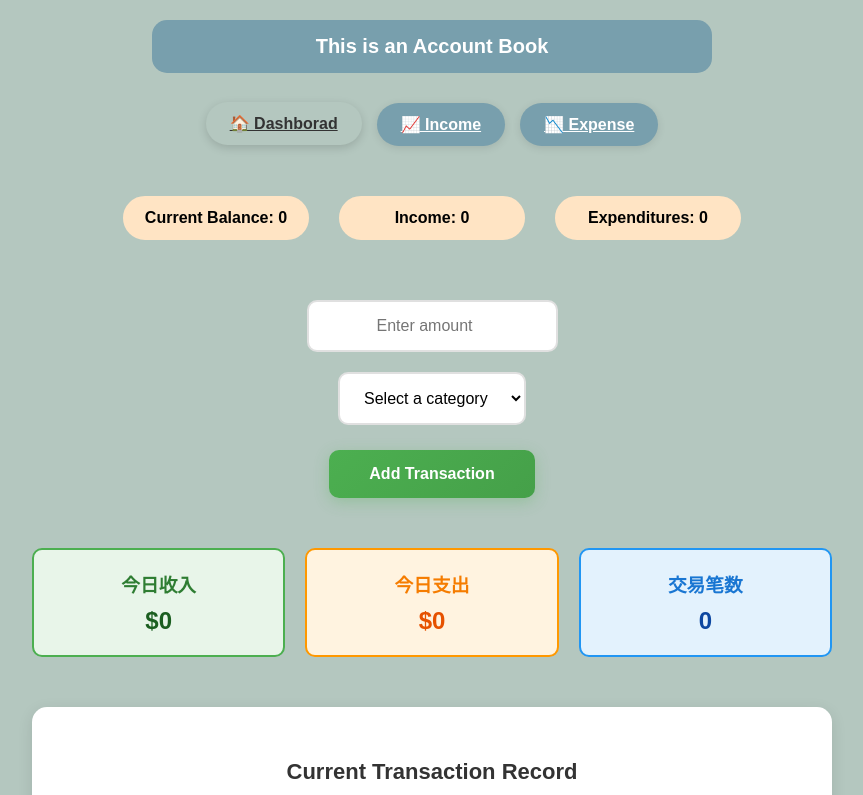
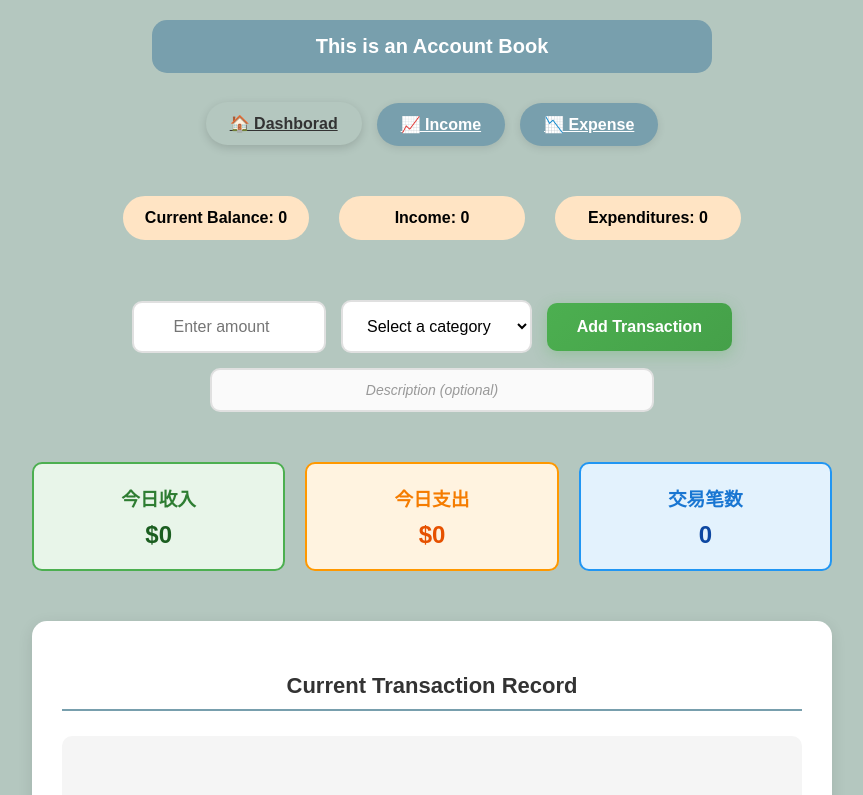
Before and after one commit to Linqiumeng/reacr-accountBook, a React (Vite) app: page / in a window 1280 px wide. Shown: the top 795 px of the page, without its empty margins (208-1071 px from the left). Built offline with nearby package versions, Linux system fonts and the light colour scheme.

Commit message:
Update Dashboard UI and Search Record function in Income and Expense Pages

```diff
--- a/src/App.jsx
+++ b/src/App.jsx
@@ -37,7 +37,7 @@ function App() {
 
 
   // ** Handle new Transaction
-  const addTransaction = (amount, type)=>{
+  const addTransaction = (amount, type, description = '')=>{
     if (type === 'Income'){
       setBalance(prev => prev + amount)
       setIncome(prev => prev + amount)
@@ -49,6 +49,7 @@ function App() {
   const newRecord = {
     type: type,
     amount: amount,
+    description: description,
     time: new Date().toLocaleString('en-US',{
         year: 'numeric',
         month: 'short',
--- a/src/Components/RecordList/RecordList.css
+++ b/src/Components/RecordList/RecordList.css
@@ -79,6 +79,17 @@
   font-size: 18px;
   font-weight: bold;
   color: #333;
+}
+
+.record-description {
+  font-size: 14px;
+  color: #666;
+  margin: 3px 0;
+  font-style: italic;
+  max-width: 200px;
+  overflow: hidden;
+  text-overflow: ellipsis;
+  white-space: nowrap;
 }
 
 .record-time {
--- a/src/Components/TransactionForm/TransactionForm.css
+++ b/src/Components/TransactionForm/TransactionForm.css
@@ -3,20 +3,32 @@
   max-width: 800px;
   margin: 0 auto;
   padding: 20px;
+  display: flex;
+  flex-direction: column;
+  align-items: center;
+  gap: 15px;
+}
+
+.form-row {
+  display: flex;
+  gap: 15px;
+  align-items: center;
+  justify-content: center;
+  flex-wrap: wrap;
+  width: 100%;
+  max-width: 600px;
 }
 
 .numInput {
-  max-width: 300px;
+  flex: 1;
+  min-width: 150px;
+  max-width: 200px;
   padding: 15px 20px;
   border: 2px solid #e0e0e0;
   border-radius: 10px;
   font-size: 16px;
-  margin-bottom: 20px;
   transition: border-color 0.3s ease, box-shadow 0.3s ease;
   text-align: center;
-  display: block;
-  margin-left: auto;
-  margin-right: auto;
 }
 
 .numInput:focus {
@@ -26,18 +38,16 @@
 }
 
 #category {
-  max-width: 300px;
+  flex: 1;
+  min-width: 150px;
+  max-width: 200px;
   padding: 15px 20px;
   border: 2px solid #e0e0e0;
   border-radius: 10px;
   font-size: 16px;
-  margin-bottom: 25px;
   background-color: white;
   cursor: pointer;
   transition: border-color 0.3s ease;
-  display: block;
-  margin-left: auto;
-  margin-right: auto;
 }
 
 #category:focus {
@@ -49,13 +59,14 @@
   background: linear-gradient(135deg, #4CAF50, #45a049);
   color: white;
   border: none;
-  padding: 15px 40px;
+  padding: 15px 30px;
   border-radius: 10px;
   font-size: 16px;
   font-weight: bold;
   cursor: pointer;
   transition: all 0.3s ease;
   box-shadow: 0 4px 15px rgba(76, 175, 80, 0.3);
+  white-space: nowrap;
 }
 
 .transaction-form button:hover {
@@ -70,11 +81,9 @@
 .result {
   border-radius: 10px;
   padding: 10px 15px;
-  margin-top: 15px;
   font-weight: bold;
   max-width: 400px;
-  margin-left: auto;
-  margin-right: auto;
+  text-align: center;
 }
 
 .result.success {
@@ -88,3 +97,52 @@
   color: white;
   border: 2px solid #f44336;
 }
+
+.description-row {
+  display: flex;
+  justify-content: center;
+  width: 100%;
+  max-width: 600px;
+}
+
+.descriptionInput {
+  width: 100%;
+  max-width: 400px;
+  padding: 12px 20px;
+  border: 2px solid #e0e0e0;
+  border-radius: 10px;
+  font-size: 14px;
+  transition: border-color 0.3s ease, box-shadow 0.3s ease;
+  text-align: center;
+  background-color: #fafafa;
+}
+
+.descriptionInput:focus {
+  outline: none;
+  border-color: #789FAD;
+  box-shadow: 0 0 0 3px rgba(120, 159, 173, 0.1);
+  background-color: white;
+}
+
+.descriptionInput::placeholder {
+  color: #999;
+  font-style: italic;
+}
+
+/* 响应式设计 */
+@media (max-width: 600px) {
+  .form-row {
+    flex-direction: column;
+    gap: 10px;
+  }
+
+  .numInput,
+  #category {
+    max-width: 100%;
+    min-width: auto;
+  }
+
+  .descriptionInput {
+    max-width: 100%;
+  }
+}
--- a/src/Components/TransactionForm/TransactionForm.jsx
+++ b/src/Components/TransactionForm/TransactionForm.jsx
@@ -6,6 +6,7 @@ const TransactionForm = ({onAddTransaction})=>{
 
     const [amount, setAmount] = useState('')
     const [category, setCategory] = useState('')
+    const [description, setDescription] = useState('')
     const [message, setMessage] = useState('')
 
 
@@ -34,13 +35,14 @@ const TransactionForm = ({onAddTransaction})=>{
             return
         }
 
-        onAddTransaction(numAmount, category)
+        onAddTransaction(numAmount, category, description.trim())
 
         setMessage(`✓ Adding ${category} Success: $${numAmount}`)
 
         // ** Restore blank
         setAmount('')
         setCategory('')
+        setDescription('')
 
         // 3秒后清除消息
         clearMessage()
@@ -63,6 +65,7 @@ const TransactionForm = ({onAddTransaction})=>{
 
     return (
     <div className="transaction-form">
+      <div className="form-row">
         <input
           className="numInput"
           type="number"
@@ -85,6 +88,18 @@ const TransactionForm = ({onAddTransaction})=>{
         <button onClick={handleSubmit}>
           Add Transaction
         </button>
+      </div>
+
+      <div className="description-row">
+        <input
+          className="descriptionInput"
+          type="text"
+          placeholder="Description (optional)"
+          value={description}
+          onChange={(e) => setDescription(e.target.value)}
+          onKeyPress={handleKeyPress}
+        />
+      </div>
 
       {message && (
         <div className={`result ${message.includes('✓') ? 'success' : 'error'}`}>
--- a/src/Pages/Dashboard.jsx
+++ b/src/Pages/Dashboard.jsx
@@ -93,6 +93,9 @@ const Dashboard = ({ transactionProps, recordProps }) => {
                                             <div className="record-amount">
                                                 {record.type === 'Income' ? '+' : '-'}${record.amount}
                                             </div>
+                                            {record.description && (
+                                                <div className="record-description">{record.description}</div>
+                                            )}
                                             <div className="record-time">{record.time}</div>
                                         </div>
                                     </div>
--- a/src/Pages/ExpensePage.jsx
+++ b/src/Pages/ExpensePage.jsx
@@ -12,7 +12,8 @@ const ExpensePage = ({ recordProps }) => {
     // 搜索过滤
     const filteredRecords = expenseRecords.filter(record =>
         record.amount.toString().includes(searchTerm) ||
-        record.time.toLowerCase().includes(searchTerm.toLowerCase())
+        record.time.toLowerCase().includes(searchTerm.toLowerCase()) ||
+        (record.description && record.description.toLowerCase().includes(searchTerm.toLowerCase()))
     )
 
     // 排序
@@ -100,7 +101,7 @@ const ExpensePage = ({ recordProps }) => {
                 }}>
                     <input
                         type="text"
-                        placeholder="Search Expense Record..."
+                        placeholder="Search by amount, time, or description..."
                         value={searchTerm}
                         onChange={(e) => setSearchTerm(e.target.value)}
                         style={{
@@ -144,6 +145,9 @@ const ExpensePage = ({ recordProps }) => {
                                     <div className="record-info">
                                         <div className="record-type">{record.type}</div>
                                         <div className="record-amount">-${record.amount}</div>
+                                        {record.description && (
+                                            <div className="record-description">{record.description}</div>
+                                        )}
                                         <div className="record-time">{record.time}</div>
                                     </div>
                                     <button
--- a/src/Pages/IncomePage.jsx
+++ b/src/Pages/IncomePage.jsx
@@ -12,7 +12,8 @@ const IncomePage = ({ recordProps }) => {
     // 搜索过滤
     const filteredRecords = incomeRecords.filter(record =>
         record.amount.toString().includes(searchTerm) ||
-        record.time.toLowerCase().includes(searchTerm.toLowerCase())
+        record.time.toLowerCase().includes(searchTerm.toLowerCase()) ||
+        (record.description && record.description.toLowerCase().includes(searchTerm.toLowerCase()))
     )
 
     // 排序
@@ -100,7 +101,7 @@ const IncomePage = ({ recordProps }) => {
                 }}>
                     <input
                         type="text"
-                        placeholder="Seach Income Record..."
+                        placeholder="Search by amount, time, or description..."
                         value={searchTerm}
                         onChange={(e) => setSearchTerm(e.target.value)}
                         style={{
@@ -144,6 +145,9 @@ const IncomePage = ({ recordProps }) => {
                                     <div className="record-info">
                                         <div className="record-type">{record.type}</div>
                                         <div className="record-amount">+${record.amount}</div>
+                                        {record.description && (
+                                            <div className="record-description">{record.description}</div>
+                                        )}
                                         <div className="record-time">{record.time}</div>
                                     </div>
                                     <button
```
Also changed, not shown: 1 other file (tests, documents, lock files or other folders). Lines whose indentation alone changed are shown as unchanged.
